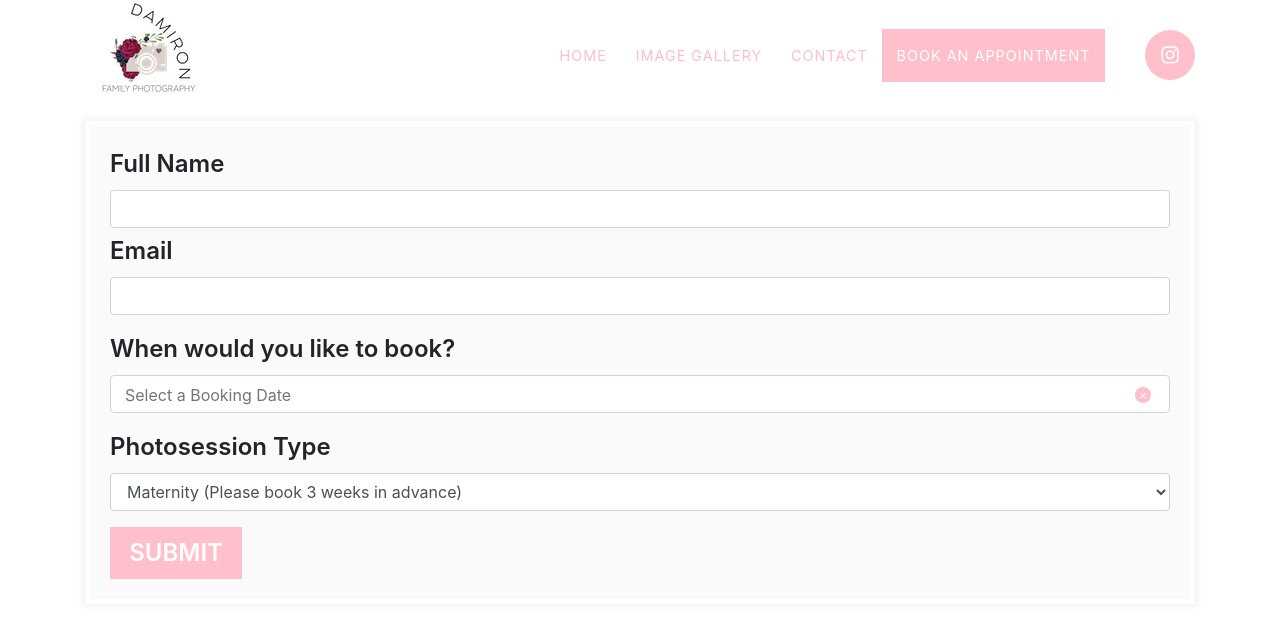
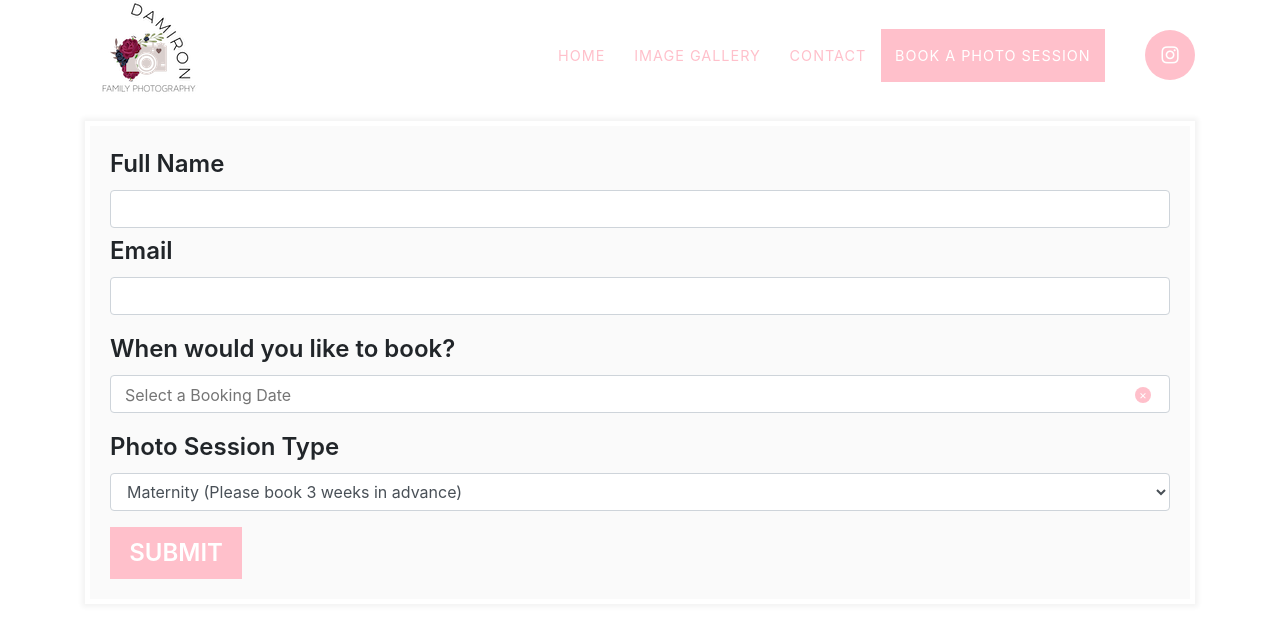
Before and after one commit to jdamiron/Damiron-Family-Photography, a React (Create React App) app: page /appointments in a window 1280 px wide. Shown: the top 618 px of the page. Built offline with nearby package versions, Linux system fonts and the light colour scheme; no server answers; the database is empty.

Commit message:
change wording

```diff
--- a/src/components/Appointments.js
+++ b/src/components/Appointments.js
@@ -75,6 +75,9 @@ class Appointments extends React.Component {
     for (let i = 0; i < 200; i += 7) {
       days.push(moment().day(15 + i)._d);
     }
+    console.log(days);
+    days.splice(3, 1);
+    console.log(days);
     const schedule = days.concat(bookedDays);
     return schedule;
   };
@@ -151,12 +154,13 @@ class Appointments extends React.Component {
                   />
                 </Form.Group>
                 <Form.Group controlId="exampleForm.ControlSelect1">
-                  <Form.Label>Photosession Type</Form.Label>
+                  <Form.Label>Photo Session Type</Form.Label>
                   <Form.Control as="select" required name="photoStyle">
                     <option>Maternity (Please book 3 weeks in advance)</option>
                     <option>Newborn</option>
                     <option>Cake Smash</option>
                     <option>Milestone</option>
+                    <option>Sunflower Field</option>
                   </Form.Control>
                 </Form.Group>
                 <button className="form-button" type="submit">
--- a/src/components/Navbar.js
+++ b/src/components/Navbar.js
@@ -57,7 +57,7 @@ class ReactNavbar extends React.Component {
                     ref={this.myInput}
                     name="appointments"
                   >
-                    Book an appointment
+                    Book a Photo Session
                   </a>
                 </li>
               </ul>
```
